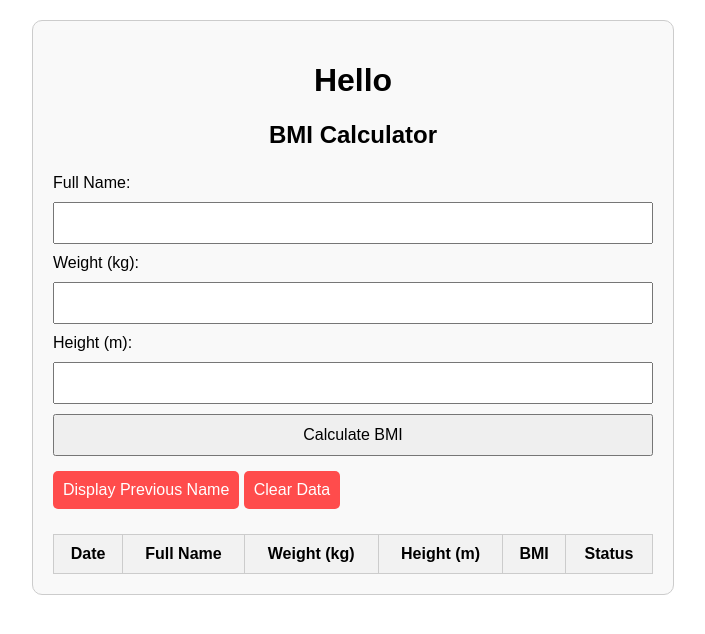
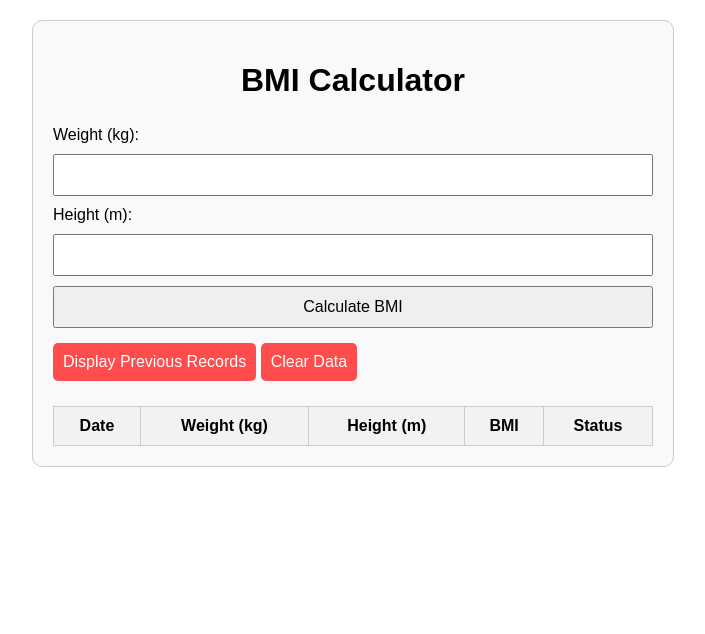
Before and after one commit to cjm0102/MPA3, a plain HTML site: page bmi.html in a window 1280 px wide. Shown: the whole page, without its empty margins (287-992 px from the left). Drawn offline with Linux system fonts and the light colour scheme.

Commit message:
Update bmi.html

```diff
--- a/bmi.html
+++ b/bmi.html
@@ -8,24 +8,20 @@
 </head>
 <body>
     <div class="container">
-        <h1 id="greeting">Hello</h1>
-        <h2>BMI Calculator</h2>
+        <h1>BMI Calculator</h1>
         <form id="bmiForm">
-            <label for="name">Full Name:</label>
-            <input type="text" id="name" required>
             <label for="weight">Weight (kg):</label>
             <input type="number" id="weight" step="0.1" required>
             <label for="height">Height (m):</label>
             <input type="number" id="height" step="0.01" required>
             <button type="submit">Calculate BMI</button>
         </form>
-        <button class="display-button" id="displayData">Display Previous Name</button>
+        <button class="display-button" id="displayData">Display Previous Records</button>
         <button class="clear-button" id="clearData">Clear Data</button>
         <table id="resultsTable">
             <thead>
                 <tr>
                     <th>Date</th>
-                    <th>Full Name</th>
                     <th>Weight (kg)</th>
                     <th>Height (m)</th>
                     <th>BMI</th>
```
